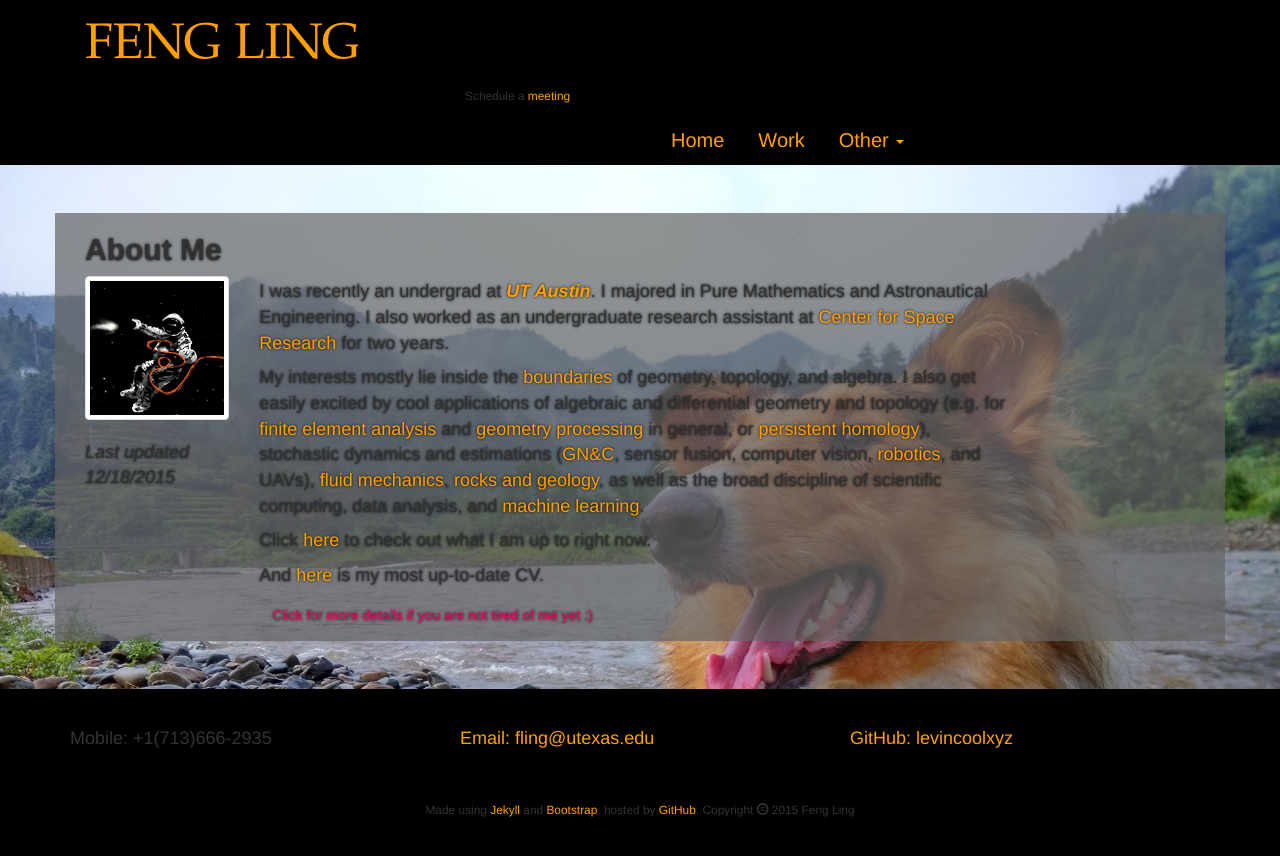
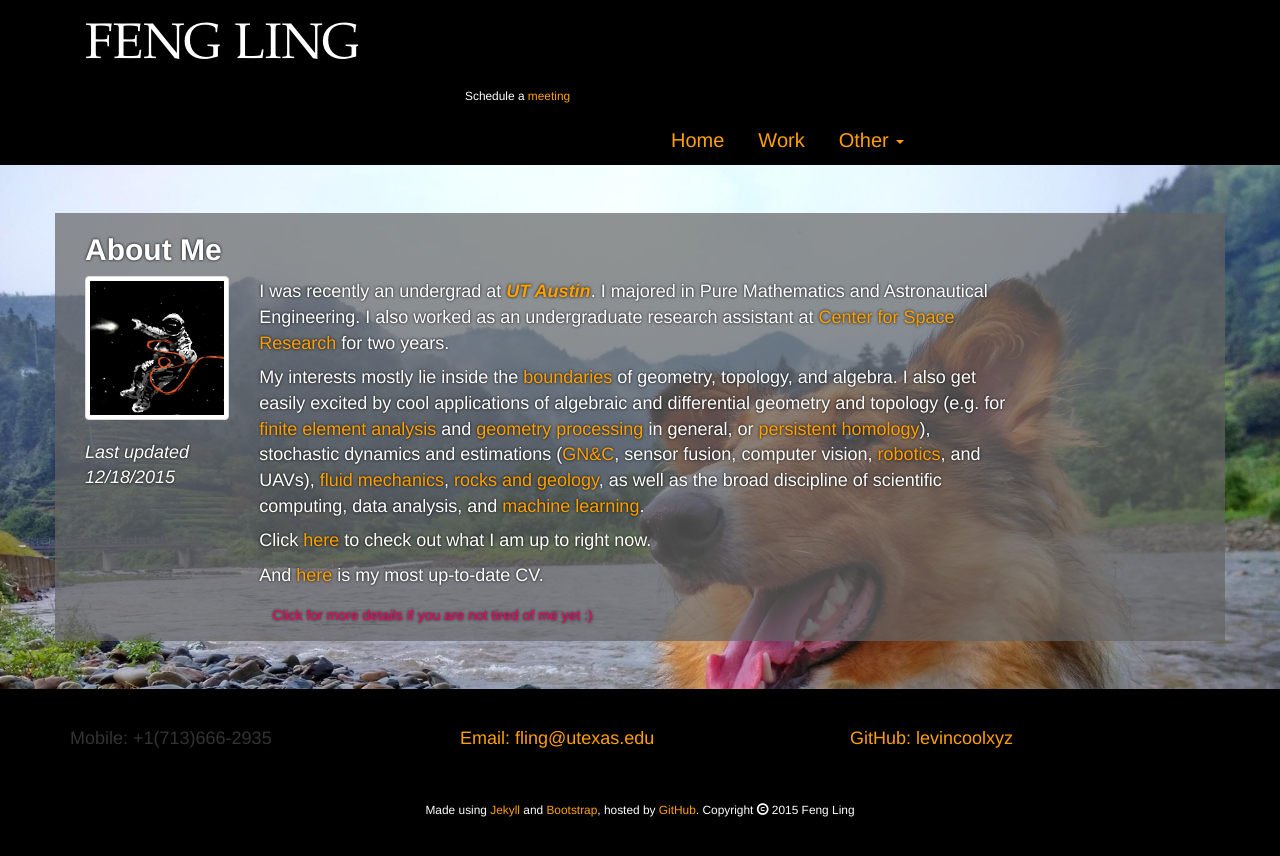
Before and after one commit to levincoolxyz/levincoolxyz.github.io, a Jekyll site: the page built from index.html, in a window 1280 px wide. Shown: the top 856 px of the page. Built offline with Jekyll 4.4.1, drawn with Linux system fonts in a browser that asks for light colours; comment, search, counter and statistics services are not loaded.

Commit message:
new commit

```diff
--- a/stylesheets/main.css
+++ b/stylesheets/main.css
@@ -16,16 +16,19 @@ a:visited {
 	color: rgb(220,125,0);
 }
 
+h3,
+h4,{
+	color: rgb(250,250,250) !important;
+}
+
 h1,
 h2,
-h3,
-h4,
 h5,
 h6,
 p,
 li,
 span {
-/*	color: white !important;*/
+	color: white !important;
 }
 
 /* header-style */
```
